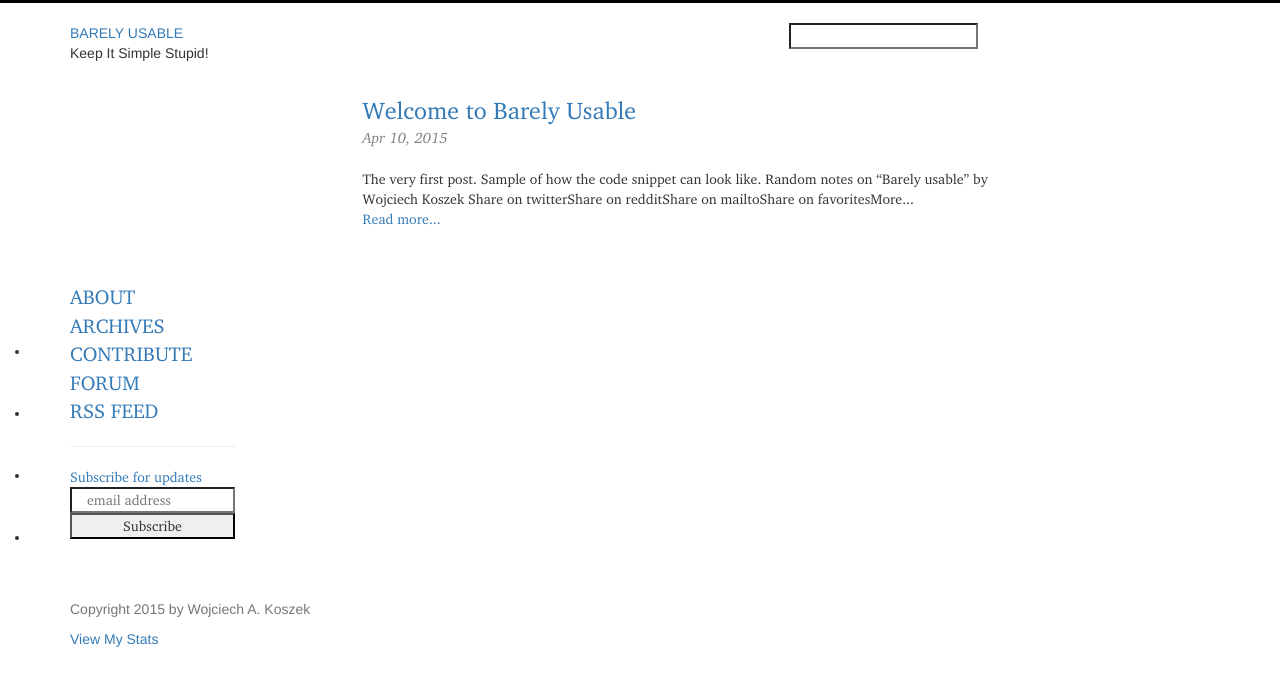
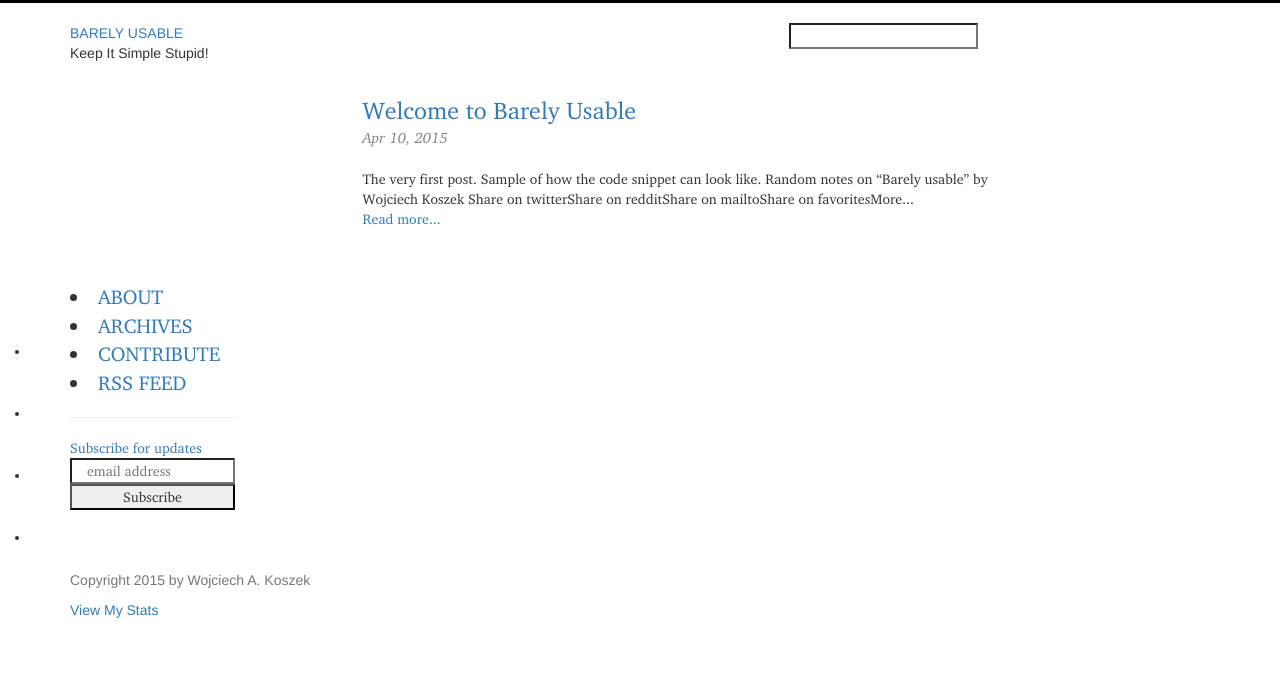
Before and after one commit to wkoszek/barelyusable, a Jekyll site: the page built from index.html, in a window 1280 px wide. Shown: the top 686 px of the page. Built offline with Jekyll 4.4.1, drawn with Linux system fonts in a browser that asks for light colours; nearby versions of some CDN libraries; comment, search, counter and statistics services are not loaded.

Commit message:
Start working on the menu for mobile.

```diff
--- a/_includes/header.html
+++ b/_includes/header.html
@@ -1,15 +1,6 @@
 	<nav id="body-nav">
 		<ul>
-			<!--
-			<li><a href="https://scotch.io">Scotchy scotch scotch</a></li>
-			<li><a href="https://scotch.io">I <i class="fa fa-heart" style="color: pink;"></i> scotch</a></li>
-			<li><a href="http://twitter.com/nickforthought"><i class="fa fa-twitter"></i> @nickforthought</a></li>
-			<li><a href="http://twitter.com/scotch_io"><i class="fa fa-twitter"></i> @scotch_io</a></li>
-			-->
-			<li><a href="about/">ABOUT</a><br>
-			<li><a href="archives/">ARCHIVES</a><br>
-			<li><a href="contributing/">CONTRIBUTE</a><br>
-			<li><a href="http://feeds.feedburner.com/barelyusable">RSS FEED</a><br>
+			{% include menu.html %}
 		</ul>
 	</nav>
 
--- a/_layouts/default.html
+++ b/_layouts/default.html
@@ -16,11 +16,7 @@
 							130x100 -->
 						</div>
 						<div class="col-md-12 menu">
-							<a href="about/">ABOUT</a><br>
-							<a href="archives/">ARCHIVES</a><br>
-							<a href="contributing/">CONTRIBUTE</a><br>
-							<a href="https://zohodiscussions.com/barelyusable">FORUM</a><br>
-							<a href="http://feeds.feedburner.com/barelyusable">RSS FEED</a><br>
+							{% include menu.html %}
 							<hr>
 							{% include mailchimp.html %}
 						</div>
```
Also changed, not shown: _includes/menu.html (added, +7 -0 lines).
